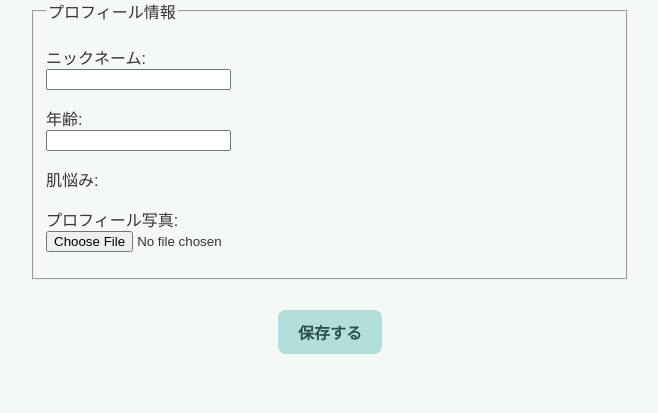
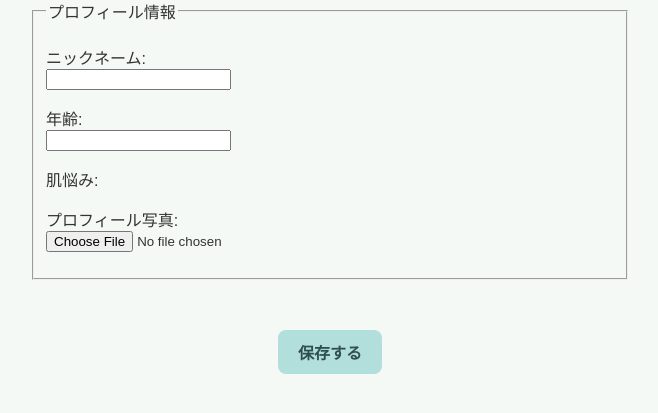
Before and after one commit to yui-mu/Epilog, a Django app: page /profile/edit/ in a window 1280 px wide. Shown: the part 158-571 px from the top of the page, without its empty margins (310-968 px from the left). Run offline with Django 5.2, Linux system fonts and the light colour scheme; the visitor is signed in with stand-in values (Sample User, id 1); data that the repository does not hold is empty.

Commit message:
Fix merge conflict in edit_account.html and edit_profile.html

```diff
--- a/epilog/Epilogapp/templates/edit_profile.html
+++ b/epilog/Epilogapp/templates/edit_profile.html
@@ -64,9 +64,9 @@
     </fieldset>
 
 
+    <div style="text-align: center;">
+      <button type="submit" class="btn-main">保存する</button>
+    </div>
 
-    <div style="text-align: center;">
-      <button type="submit">保存する</button>
-    </div>
   </form>
 {% endblock %}
```
